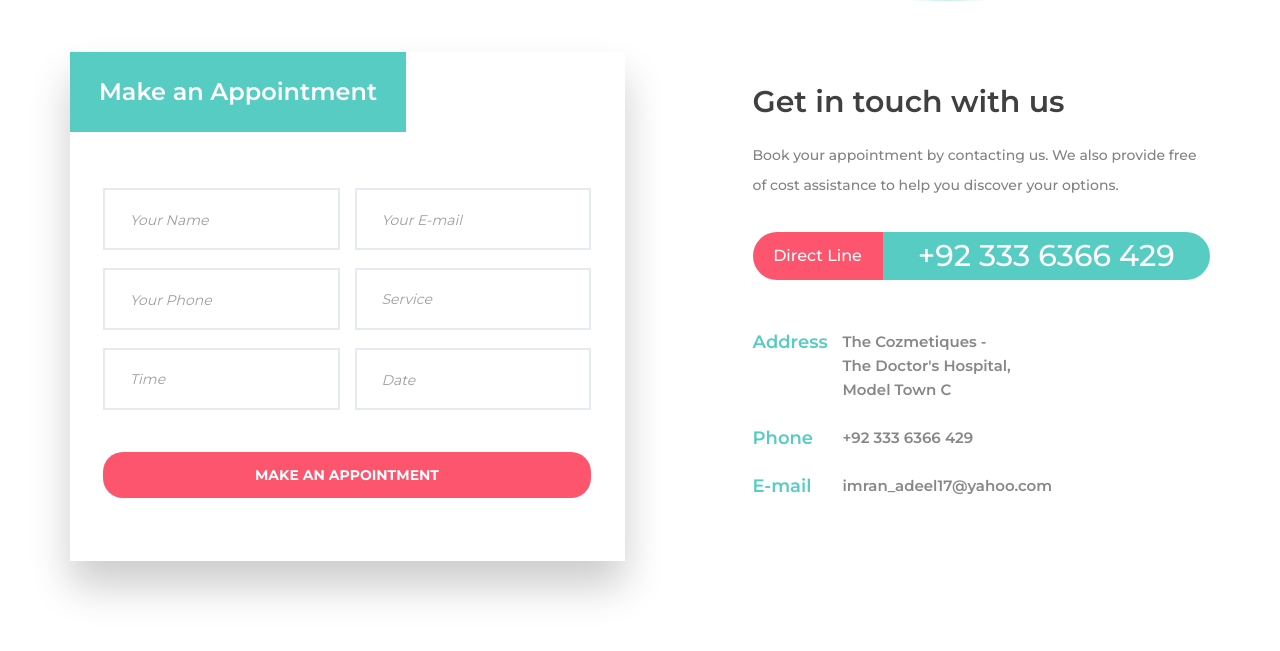
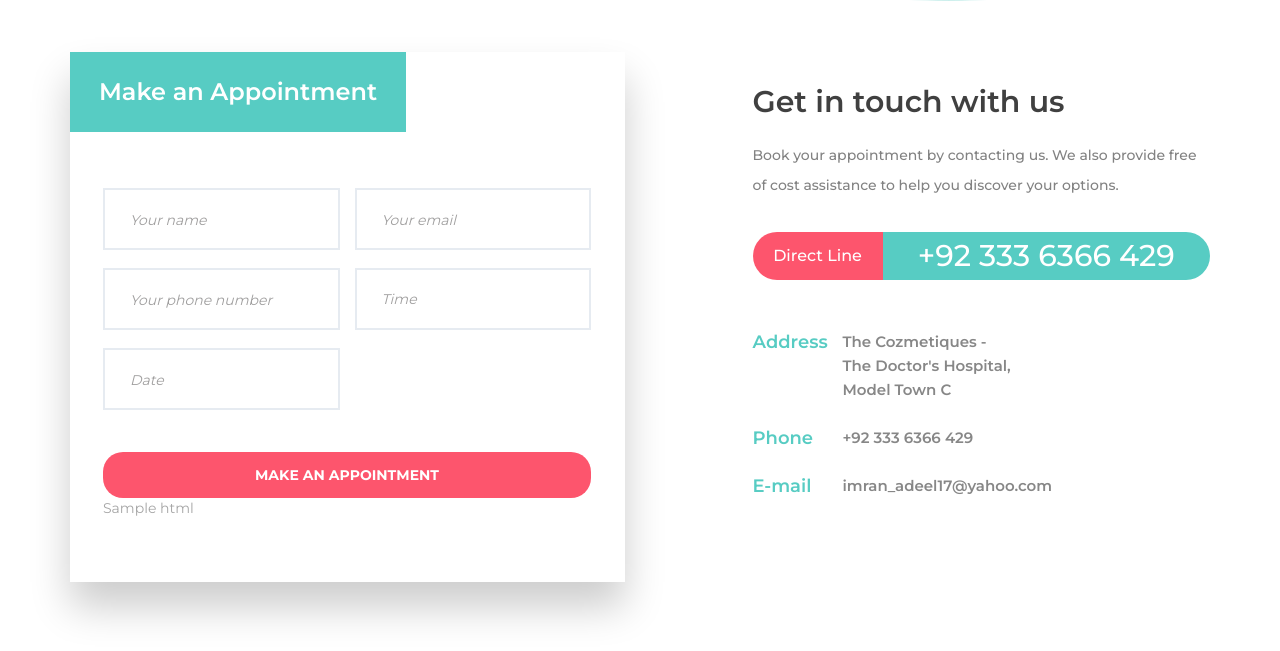
Before and after one commit to hmushtaq786/doctor-website, a Django app: template templates/contact.html in a window 1280 px wide. Shown: the part 741-1392 px from the top of the page. Run offline with Django 3.2, Linux system fonts and the light colour scheme; data comes from the database, SQL or seed files in the repository; both versions use the stored data as it was before the commit; tables that the repository leaves empty hold one stand-in row (values such as "Sample post"); the template is opened without the code that fills it: values that come from a table or form of the project are taken from there, most other values are stand-ins (such as "Sample title", 1, 10 or a date in 2020); some libraries are stand-ins or nearby versions.

Commit message:
contact page appointment done

```diff
--- a/doctor_app/forms.py
+++ b/doctor_app/forms.py
@@ -0,0 +1,45 @@
+from django import forms
+from .models import Appointment
+
+
+class AppointmentForm(forms.ModelForm):
+
+    TITLE_CHOICES = [
+        (0, 'Time'),
+        (1, 'Morning'),
+        (1, 'Evening'),
+    ]
+
+    name = forms.CharField(label=False, required=True, widget=forms.TextInput(
+        attrs={'class': 'contact_input', 'placeholder': 'Your name'}))
+
+    email = forms.EmailField(label=False, required=True, widget=forms.TextInput(
+        attrs={'class': 'contact_input', 'placeholder': 'Your email'}))
+
+    phone_number = forms.CharField(label=False, required=True, widget=forms.TextInput(
+        attrs={'class': 'contact_input', 'placeholder': 'Your phone number'}))
+
+    time = forms.ChoiceField(label=False, choices=TITLE_CHOICES, widget=forms.Select(
+        attrs={'class': 'contact_input contact_select', 'placeholder': 'Time'}))
+
+    date = forms.DateField(label=False, required=True, widget=forms.TextInput(
+        attrs={'id': 'datepicker', 'class': 'contact_input datepicker', 'placeholder': 'Date'}))
+
+    class Meta:
+        model = Appointment
+        fields = '__all__'
+
+
+# <input type="text" class="contact_input" placeholder="Your Name" required="required">
+# 								<input type="email" class="contact_input" placeholder="Your E-mail" required="required">
+# 								<input type="tel" class="contact_input" placeholder="Your Phone" required="required">
+# 								<select class="contact_select contact_input" required>
+# 									<option disabled="" selected="" value="">Service</option>
+# 									<option>Abdominoplasty</option>
+# 								</select>
+# 								<select class="contact_select contact_input"required="required">
+# 										<option disabled="" selected="">Time</option>
+# 										<option>Morning</option>
+# 										<option>Evening</option>
+# 									</select>
+# 								<input type="text" id="datepicker" class="contact_input datepicker" placeholder="Date" required="required">
--- a/doctor_app/models.py
+++ b/doctor_app/models.py
@@ -1,6 +1,7 @@
 from django.db import models
 from django.conf import settings
 from django.apps import apps
+import datetime
 
 # Create your models here.
 
@@ -66,7 +67,8 @@ class Appointment(models.Model):
     email = models.EmailField(verbose_name='Email', blank=True)
     phone_number = models.CharField(
         max_length=50, verbose_name='Phone number', blank=True)
-    service = models.ForeignKey(
-        Service, null=True, verbose_name='Service', on_delete=models.SET_NULL)
-    time = models.TimeField(verbose_name='Time', blank=True)
+    time = models.CharField(max_length=20, verbose_name='Time', blank=True)
     date = models.DateField(verbose_name='Date', blank=True)
+
+    def __str__(self):
+        return self.name + " | "+self.date.strftime("%b %d %Y")
--- a/templates/base.html
+++ b/templates/base.html
@@ -33,7 +33,7 @@
     <link rel="stylesheet" type="text/css" href={% static "css/blog.css" %}>
     <link rel="stylesheet" type="text/css" href={% static "css/blog_responsive.css" %}>
 
-    <link rel="stylesheet" type="text/css" href="styles/modal.css" />
+    <link rel="stylesheet" type="text/css" href={% static "css/modal.css" %} />
     <style media="screen">
       html {
         scroll-behavior: smooth;
@@ -173,7 +173,7 @@
                   <div id="myModal" class="modal">
                     <div class="modal-content">
                       <span class="close">&times;</span>
-                      <p>This feature is not yet available. Sorry for inconvenience.</p>
+                      <p>Appointment scheduled for given time.</p>
                     </div>
                   </div>
                 </form>
@@ -338,14 +338,14 @@
       // Get the <span> element that closes the modal
       var span = document.getElementsByClassName('close')[0];
 
-      // When the user clicks the button, open the modal
-      btn.onclick = function () {
-        modal.style.display = 'block';
-      };
+      // // When the user clicks the button, open the modal
+      // btn.onclick = function () {
+      //   modal.style.display = 'block';
+      // };
 
-      btn1.onclick = function () {
-        modal.style.display = 'block';
-      };
+      // btn1.onclick = function () {
+      //   modal.style.display = 'block';
+      // };
 
       // When the user clicks on <span> (x), close the modal
       span.onclick = function () {
--- a/templates/contact.html
+++ b/templates/contact.html
@@ -29,49 +29,19 @@
 				<div class="col-lg-6">
 					<div class="contact_form_container">
 						<div class="contact_form_title">Make an Appointment</div>
-						<form action="#" class="contact_form" id="contact_form">
+						<form method="POST" class="contact_form" id="contact_form">
+
 							<div class="d-flex flex-row align-items-start justify-content-between flex-wrap">
-								<input type="text" class="contact_input" placeholder="Your Name" required="required">
-								<input type="email" class="contact_input" placeholder="Your E-mail" required="required">
-								<input type="tel" class="contact_input" placeholder="Your Phone" required="required">
-								<select class="contact_select contact_input" required>
-									<option disabled="" selected="" value="">Service</option>
-									<option>Abdominoplasty</option>
-									<option>Acne Scars Treatment</option>
-									<option>Blepharoplasty</option>
-									<option>Botox injections</option>
-									<option>Breast Augmentation</option>
-									<option>Breast reduction surgery</option>
-									<option>Burn Wound Management</option>
-									<option>Cleft Lip & Palate Surgery</option>
-									<option>Cosmetic & Reconstructive Surgery</option>
-									<option>Facelift</option>
-									<option>Facial Fillers</option>
-									<option>Facial Rejuvenation</option>
-									<option>Gynecomastia or Male Breast reduction surgery</option>
-									<option>Hair Transplant</option>
-									<option>Lip Augmentation</option>
-									<option>Lip Reduction Surgery</option>
-									<option>Liposuction</option>
-									<option>PRP Therapy</option>
-									<option>Rhinoplasty</option>
-									<option>Skin Whitening Injections</option>
-								</select>
-								<select class="contact_select contact_input"required="required">
-										<option disabled="" selected="">Time</option>
-										<option>Morning</option>
-										<option>Evening</option>
-									</select>
-								<input type="text" id="datepicker" class="contact_input datepicker" placeholder="Date" required="required">
+								{{form}}
+								{% csrf_token %}
 							</div>
-							<button id="myBtn" class="button button_1 contact_button trans_200">make an appointment</button>
 
-							<div id="myModal" class="modal">
-								<div class="modal-content">
-									<span class="close">&times;</span>
-									<p>This feature is not yet available. Sorry for inconvenience.</p>
-								</div>
-							</div>
+
+							<button type="submit" id="myBtn" class="button button_1 contact_button trans_200">make an appointment</button>
+
+							{% if html %}
+							  {{html|safe}}
+							{% endif %}
 
 						</form>
 					</div>
```
Also changed, not shown: doctor_app/views.py (+21 -1 lines), static/css/modal.css (added, +38 -0 lines), db.sqlite3, doctor_app/migrations/0009_remove_appointment_service.py (added), doctor_app/migrations/0010_auto_20200430_1047.py (added).
